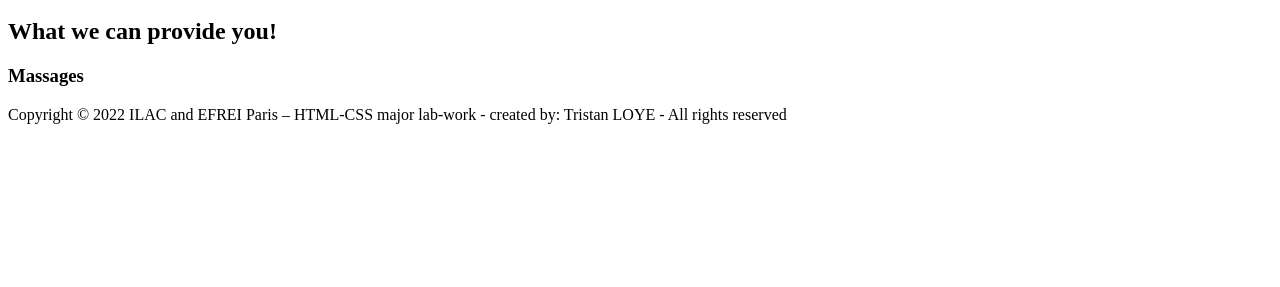
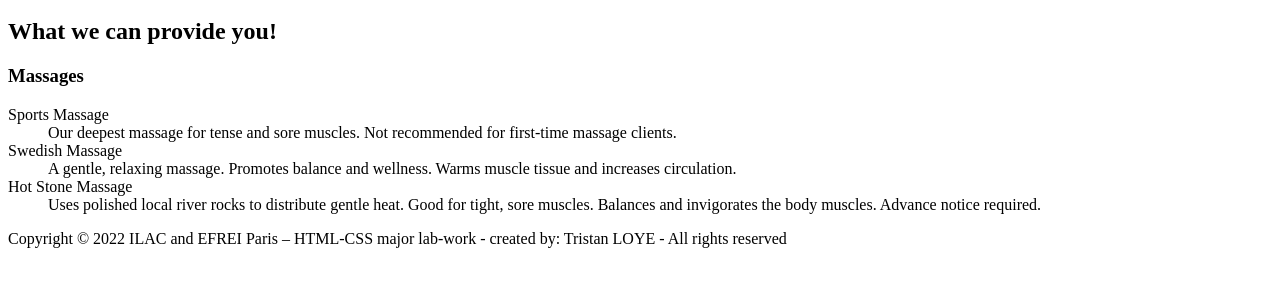
Before and after one commit to trisl01/L3-S5-LAB-Web, a plain HTML site: page services.html in a window 1280 px wide. Shown: the part 241-528 px from the top of the page. Drawn offline with Linux system fonts and the light colour scheme.

Commit message:
update add `<dl>`

```diff
--- a/services.html
+++ b/services.html
@@ -25,6 +25,14 @@
       <main class="content">
         <h2>What we can provide you!</h2>
         <h3>Massages</h3>
+        <dl>
+          <dt>Sports Massage</dt>
+          <dd>Our deepest massage for tense and sore muscles. Not recommended for first-time massage clients.</dd>
+          <dt>Swedish Massage</dt>
+          <dd>A gentle, relaxing massage. Promotes balance and wellness. Warms muscle tissue and increases circulation.</dd>
+          <dt>Hot Stone Massage</dt>
+          <dd>Uses polished local river rocks to distribute gentle heat. Good for tight, sore muscles. Balances and invigorates the body muscles. Advance notice required.</dd>
+        </dl>
       </main>
       <footer>
         Copyright © 2022 ILAC and EFREI Paris – HTML-CSS major lab-work - created by: Tristan LOYE - All rights reserved
```
